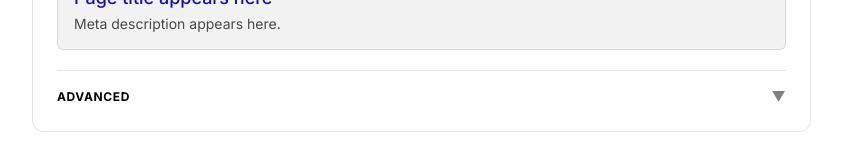
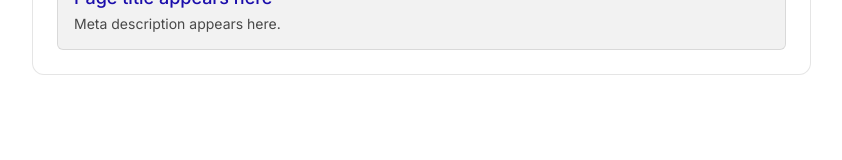
Before and after one commit to javedkhanabbasi/automationconsultingservices, a Next.js app: page /admin/case-studies/new in a window 1280 px wide. Shown: the part 4160-4320 px from the top of the page, without its empty margins (16-858 px from the left). After the commit the page ends 4283 px from the top, so only its background shows below. Built offline with nearby package versions, Linux system fonts and the light colour scheme; no server answers.

Commit message:
Fix SeoPanel type so all forms build

```diff
--- a/components/admin/SeoPanel.tsx
+++ b/components/admin/SeoPanel.tsx
@@ -14,7 +14,11 @@ interface SeoFields {
 
 interface SeoPanelProps {
   values: SeoFields;
-  onChange: (field: keyof SeoFields, value: string | boolean) => void;
+  // Accepts any form's update(field, value). We pass strings for text fields and
+  // booleans for the noindex/nofollow toggles; the loose signature keeps every
+  // existing caller (Blog / Service / CaseStudy forms) type-compatible.
+  // eslint-disable-next-line @typescript-eslint/no-explicit-any
+  onChange: (field: any, value: any) => void;
   showCanonical?: boolean;
 }
 
@@ -28,6 +32,11 @@ export default function SeoPanel({ values, onChange, showCanonical = false }: Se
 
   const statusColor = (s: string) =>
     s === 'good' ? 'text-black bg-lime' : s === 'empty' ? 'text-black bg-ink-10' : 'text-white bg-black';
+
+  // Only show the Advanced (index/follow) section when the parent form actually
+  // tracks these fields — i.e. when canonical is enabled (the Blog form). This
+  // keeps Service/CaseStudy forms unchanged and avoids saving fields they lack.
+  const showAdvanced = showCanonical;
 
   return (
     <div className="card p-6">
@@ -121,7 +130,8 @@ export default function SeoPanel({ values, onChange, showCanonical = false }: Se
           </div>
         </div>
 
-        {/* ADVANCED (Yoast-style) */}
+        {/* ADVANCED (Yoast-style) — only for forms that track index/follow (Blog) */}
+        {showAdvanced && (
           <div className="border-t border-ink-10 pt-4">
             <button
               type="button"
@@ -170,6 +180,7 @@ export default function SeoPanel({ values, onChange, showCanonical = false }: Se
               </div>
             )}
           </div>
+        )}
       </div>
     </div>
   );
```
Lines whose indentation alone changed are shown as unchanged.
